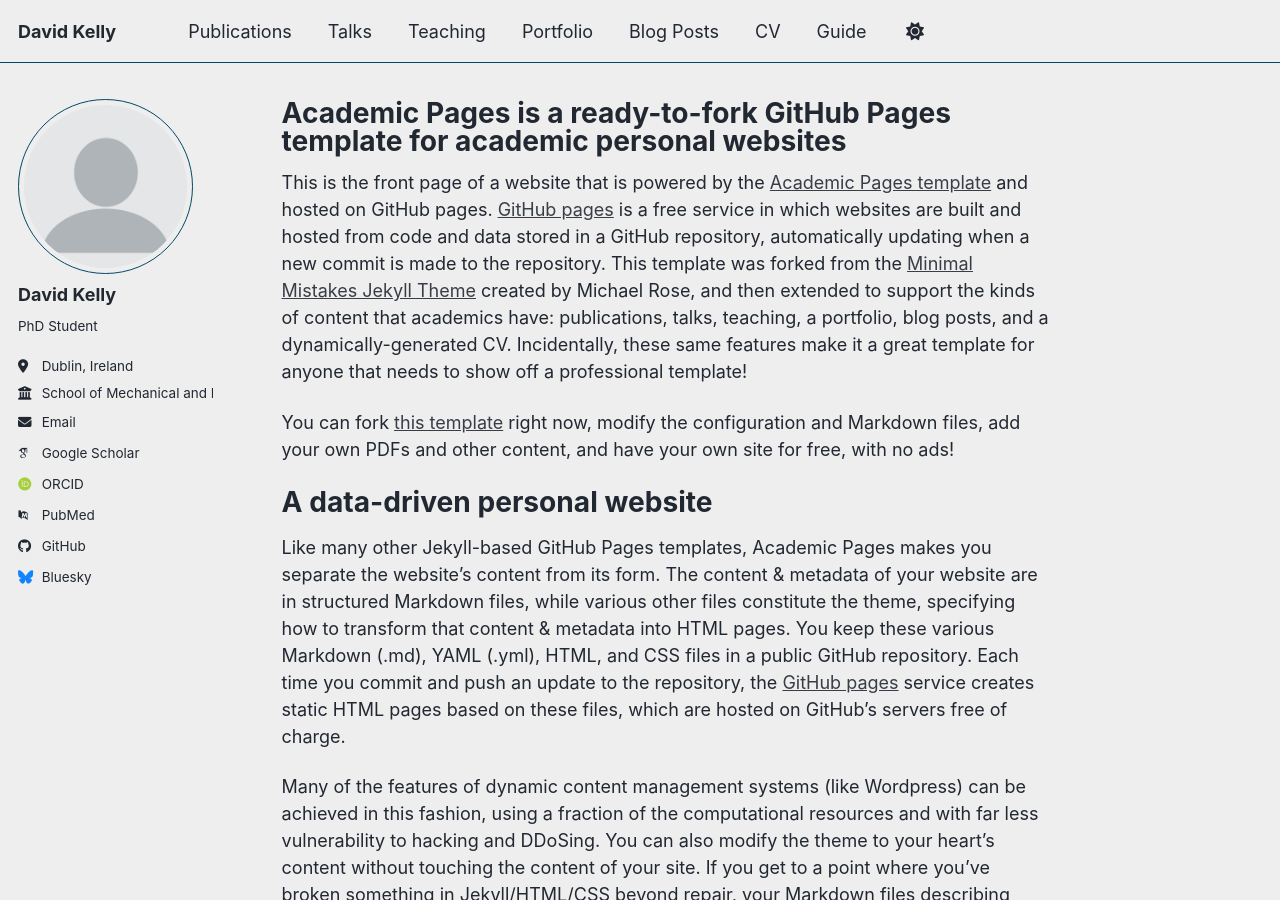
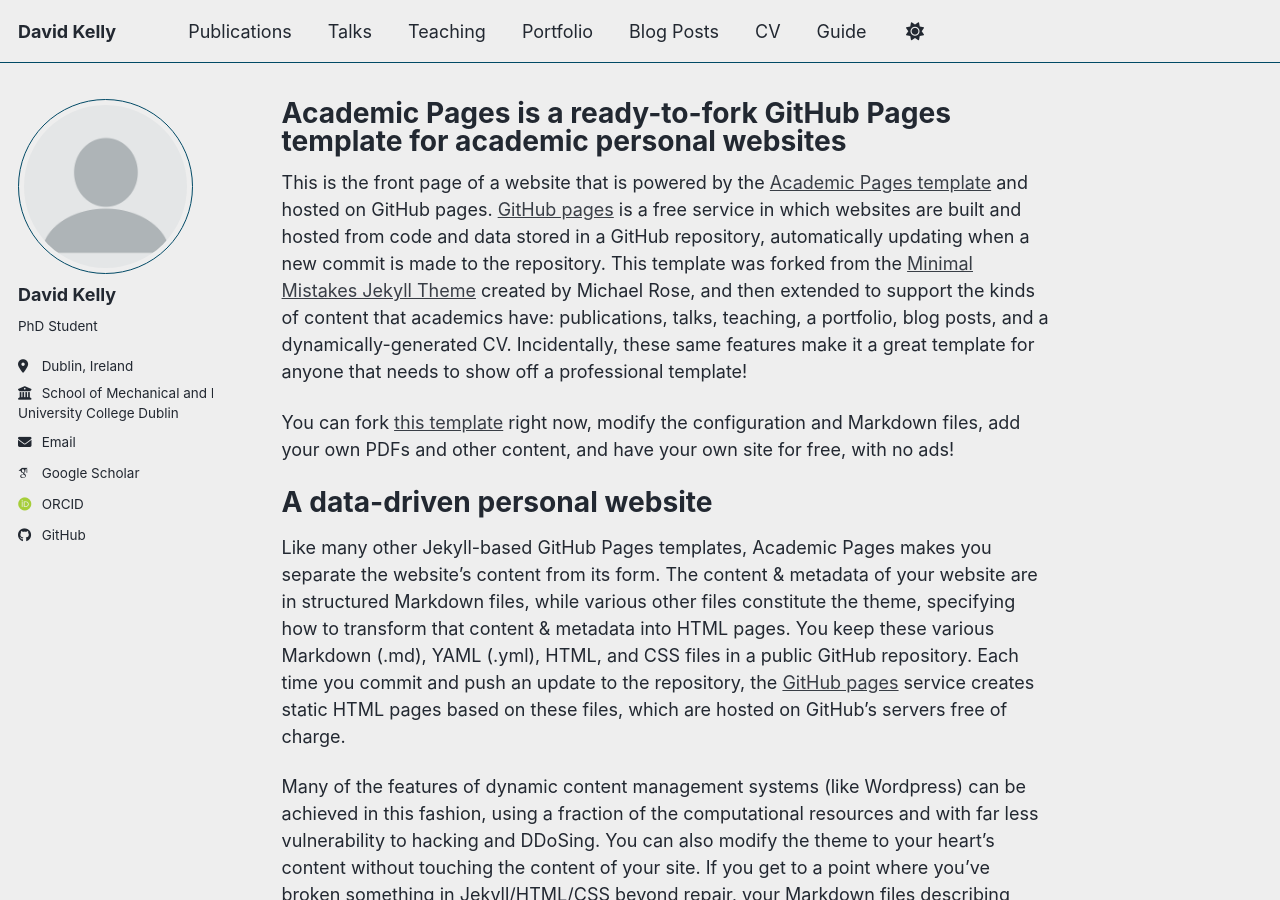
Before and after one commit to davidbkelly/davidbkelly.github.io, a Jekyll site: the page built from _pages/about.md, in a window 1280 px wide and 900 px high. Built offline with Jekyll 4.4.1, drawn with Linux system fonts in a browser that asks for light colours; some web fonts are replaced; a script bundle is joined from its source files by our own code; library files that are not in the unit come from our copies; part of the change alters nothing that is shown.

Commit message:
Update repository and personal information in config

```diff
--- a/_config.yml
+++ b/_config.yml
@@ -16,7 +16,7 @@ description              : &description "David Kelly's academic portfolio"   # U
 url                      : https://davidbkelly.github.io # The base hostname & protocol for your site e.g. "https://[your GitHub username].github.io",
                                                            # or if you already have some other page hosted on Github then use "https://[your GitHub username].github.io/[Your Repo Name]"
 baseurl                  : "" # the subpath of your site, e.g. "/blog"
-repository               : "academicpages/academicpages.github.io"
+repository               : "davidbkelly"
 
 # Site Author - The following control what appear as part of the author content on the side bar.
 #               If a field is blank the icon and link will not appear, otherwise it will be shown.
@@ -28,7 +28,7 @@ author:
   pronouns         : # example: "she/her"
   bio              : "PhD Student"
   location         : "Dublin, Ireland"
-  employer         : "School of Mechanical and Materials Engineering, University College Dublin"
+  employer         : "School of Mechanical and Materials Engineering<br>University College Dublin"
   uri              : # URL
   email            : "david.kelly15@ucdconnect.ie"
 
@@ -38,10 +38,10 @@ author:
   googlescholar    : "https://scholar.google.com/citations?user=PS_CX0AAAAAJ"
   inspire-hep      : # URL
   impactstory      : # URL
-  orcid            : "https://orcid.org/yourorcidurl"
+  orcid            : "https://orcid.org/0009-0008-4258-9817"
   semantic         : # URL
   ssrn             : # URL
-  pubmed           : "https://www.ncbi.nlm.nih.gov/pubmed/?term=john+snow"
+  pubmed           : # URL
   researchgate     : # URL
   scopus           : # URL
   zotero           : # URL
@@ -57,7 +57,7 @@ author:
 
   # Social media
   artstation       : # Username
-  bluesky          : "bsky.app" # Replace this with you Bluesky username
+  bluesky          : # Username
   facebook         : # Username
   flickr           : # Username
   foursquare       : # Username
```
